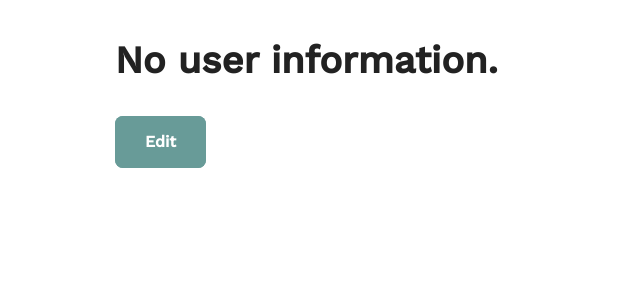
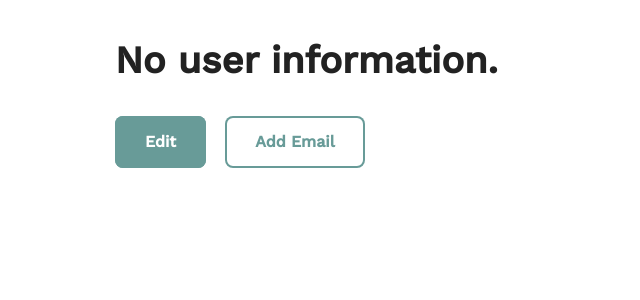
Before and after one commit to w-lindvall/python-techdegree-project-7, a Django app: page /accounts/profile/ in a window 1280 px wide. Shown: the part 68-368 px from the top of the page, without its empty margins (0-640 px from the left). Run offline with Django 3.2, Linux system fonts and the light colour scheme; the visitor is signed in with stand-in values (Sample User, id 1); parts of the project's set-up code (start-up, migrations or seed data) failed here and were passed over.

Commit message:
Create add/edit email view

```diff
--- a/accounts/templates/accounts/profile.html
+++ b/accounts/templates/accounts/profile.html
@@ -15,13 +15,13 @@
         <p>{{ profile.email|urlize }}</p>
         <p>{{ profile.bio|linebreaksbr }}</p>
         <a href="{% url 'accounts:edit_profile' %}"><button class="button-primary">Edit</button></a>
-{#        <a href="{% url 'accounts:edit_email' %}"><button class="button-secondary">#}
-{#            {% if profile.email %}#}
-{#                Edit#}
-{#            {% else %}#}
-{#                Add#}
-{#            {% endif %}#}
-{#                Email</button></a>#}
+        <a href="{% url 'accounts:edit_email' %}"><button class="button-secondary">
+            {% if profile.email %}
+                Edit
+            {% else %}
+                Add
+            {% endif %}
+                Email</button></a>
 {#        <a href="{% url 'accounts:change_password' %}"><button class="button-secondary">Change Password</button></a>#}
     </div>
 {% endblock %}
--- a/accounts/urls.py
+++ b/accounts/urls.py
@@ -8,4 +8,5 @@ urlpatterns = [
     url(r'sign_out/$', views.sign_out, name='sign_out'),
     url(r'profile/$', views.profile, name='profile'),
     url(r'profile/edit/$', views.edit_profile, name='edit_profile'),
+    url(r'profile/edit/email/$', views.edit_email, name='edit_email'),
 ]
--- a/accounts/views.py
+++ b/accounts/views.py
@@ -6,7 +6,7 @@ from django.core.urlresolvers import reverse
 from django.http import HttpResponseRedirect
 from django.shortcuts import render, redirect
 
-from .forms import ProfileForm
+from .forms import ProfileForm, EmailForm
 
 
 def sign_in(request):
@@ -76,3 +76,15 @@ def edit_profile(request):
             form.save()
             return redirect('accounts:profile')
     return render(request, 'accounts/forms.html', {'form': form})
+
+
+@login_required
+def edit_email(request):
+    """Edit user email if logged in."""
+    form = EmailForm(instance=request.user.profile)
+    if request.method == "POST":
+        form = EmailForm(data=request.POST, instance=request.user.profile)
+        if form.is_valid():
+            form.save()
+            return redirect('accounts:profile')
+    return render(request, 'accounts/forms.html', {'form': form})
```
Also changed, not shown: accounts/forms.py (+18 -0 lines).
